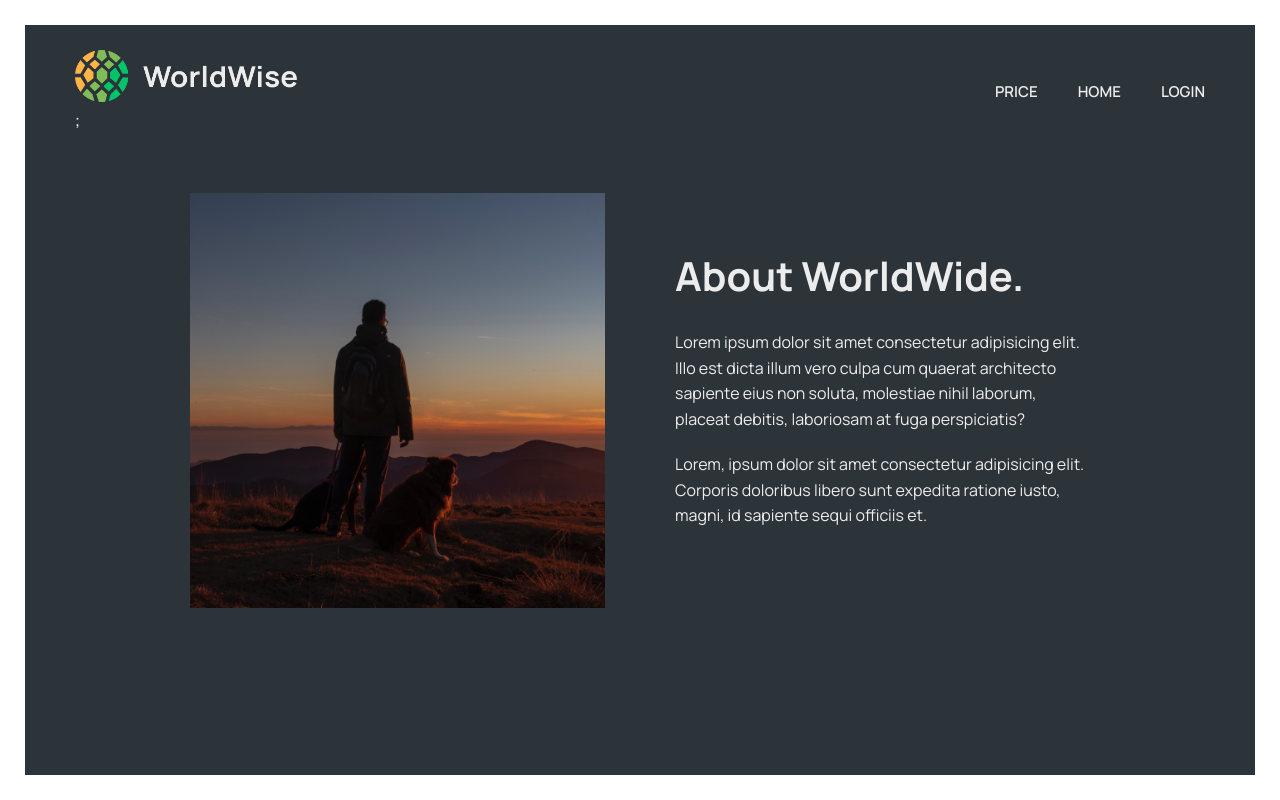
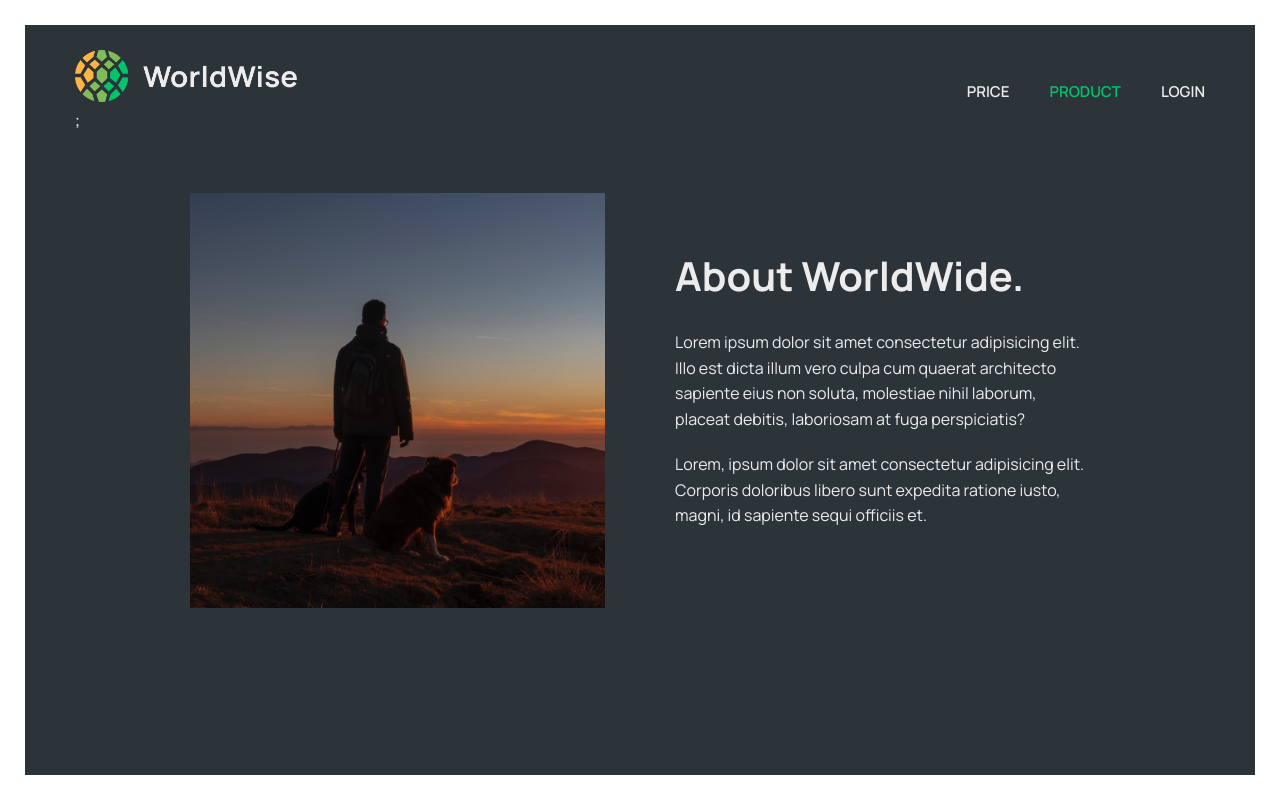
Before and after one commit to misikir21/wise-travel, a React (Vite) app: page /Product in a window 1280 px wide. Built offline with nearby package versions, Linux system fonts and the light colour scheme.

Commit message:
add product page

```diff
--- a/src/comp/pagenav.jsx
+++ b/src/comp/pagenav.jsx
@@ -11,7 +11,7 @@ export default function Pagenav() {
         <NavLink to="/Price">Price</NavLink>
         </li>
         <li>
-        <NavLink to="/Homepage">Home</NavLink>
+        <NavLink to="/product">product</NavLink>
         </li>
        <li>
         <NavLink to="/login">Login</NavLink>
--- a/src/pages/Pricing.jsx
+++ b/src/pages/Pricing.jsx
@@ -1,9 +1,11 @@
 // Uses the same styles as Product
+import Pagenav from "../comp/Pagenav";
 import styles from "./Product.module.css";
 
 export default function Product() {
   return (
     <main className={styles.product}>
+      <Pagenav/>
       <section>
         <div>
           <h2>
--- a/src/pages/price.jsx
+++ /dev/null
@@ -1,8 +0,0 @@
-import React from 'react'
-import Pagenav from '../comp/Pagenav'
-
-export default function Price() {
-  return (
-    <div>price <Pagenav/></div>
-  )
-}
```
